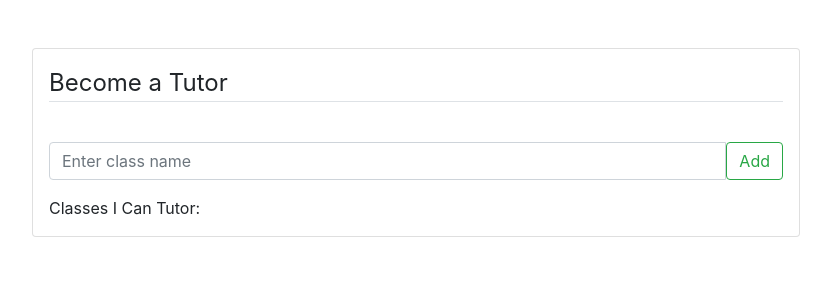
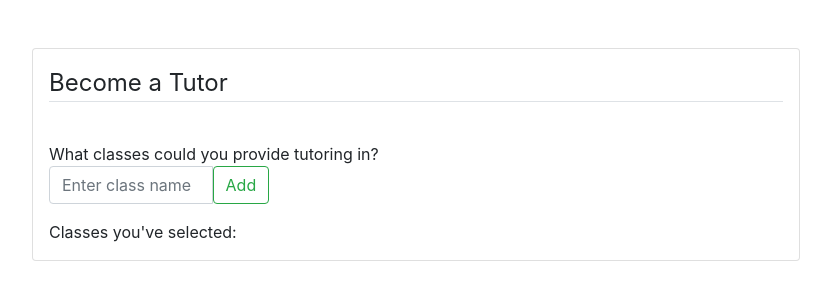
Before and after one commit to timrtyrrell/project-tuber, a Django app: page /becometutor/ in a window 1280 px wide. Shown: the part 56-356 px from the top of the page, without its empty margins (224-1055 px from the left). Run offline with Django 3.2, Linux system fonts and the light colour scheme; some libraries are stand-ins or nearby versions.

Commit message:
Styled page and only displayed classes added by logged in user

```diff
--- a/register/templates/register/become_tutor.html
+++ b/register/templates/register/become_tutor.html
@@ -11,7 +11,8 @@
     <form action="{% url 'add' %}" method="POST" role="form">
       {% csrf_token %}
       <div class="form-group">
-        <div class="input-group">
+        What classes could you provide tutoring in?
+        <div class="input-group" style="width: 30%">
           {{ form.class_name }}
           <span class="input-group-btn">
             <button type="submit" class="btn btn-outline-success" id="add-btn">
@@ -22,14 +23,17 @@
       </div>
     </form>
 
-    <ul class="list-group t20">
-      Classes I Can Tutor: {% for profile in tutorProfile_list %}
-      <li class="list-group-item">
-        {{ profile.class_name }}
-      </li>
+    Classes you've selected:
+    <ul class="list-group" style="width: 40%">
+      {% for class in tutorProfile_list %}
+      {% if user.userprofile == class.user %}
+        <li class="list-group-item" style="border: 1px solid rgba(0,0,0,.125)">{{ class.class_name }}</li>
+      {% endif %}
       {% endfor %}
+
     </ul>
-  </div>
+
 </main>
 
+
 {% endblock %}
--- a/tutorrequests/templates/tutorrequests/requests_home.html
+++ b/tutorrequests/templates/tutorrequests/requests_home.html
@@ -3,8 +3,6 @@
 <ul class="list-group list-group-flush container">
   <h4 class="pt-2" style="text-align: center">Current Requests:</h4>
   {% for request in requests %}
-
-
     <article class="media content-section">
         <div class="row row-cols-1 row-cols-md-2">
           <li class="list-group-item">
```
